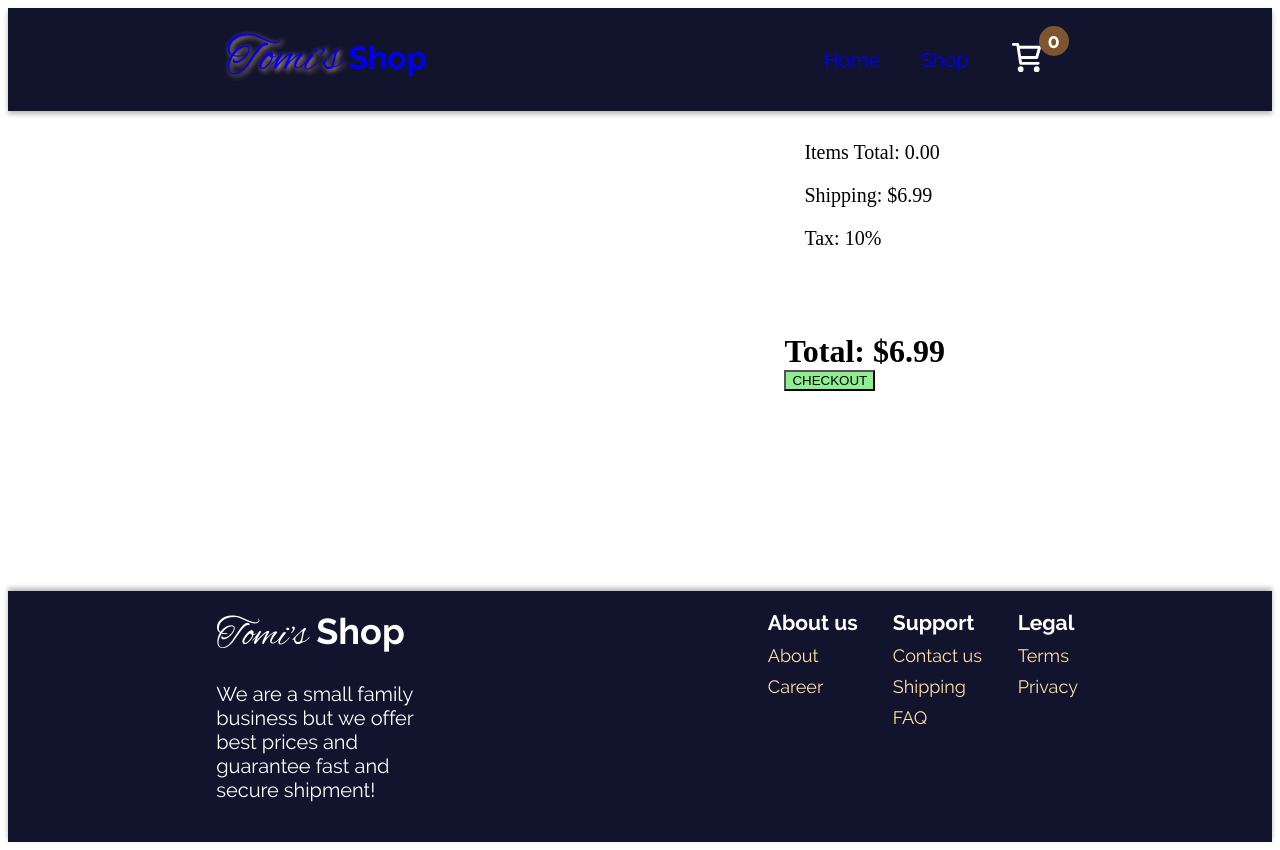
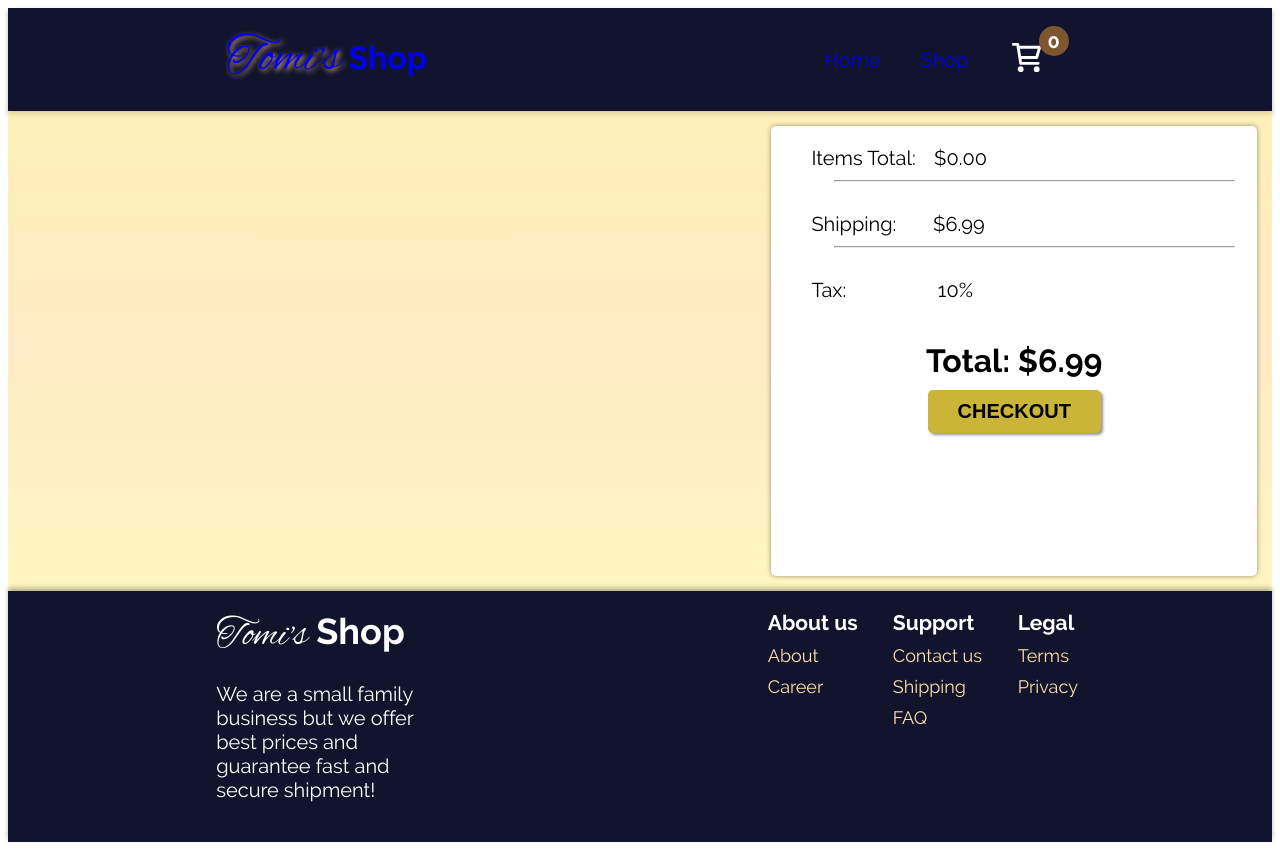
Before and after one commit to TRed91/ShoppingCart, a React (Vite) app: page /cart in a window 1280 px wide. Built offline with nearby package versions, Linux system fonts and the light colour scheme.

Commit message:
finish styling
add styling to checkout page

```diff
--- a/src/components/Cart/Cart.jsx
+++ b/src/components/Cart/Cart.jsx
@@ -37,9 +37,9 @@ const Cart = () => {
             </div>
             <div className={styles.checkoutContainer}>
                 <ul className={styles.priceBreakdown}>
-                    <li>Items Total: {itemsTotal.toFixed(2)}</li>
-                    <li>Shipping: ${shipping}</li>
-                    <li>Tax: 10%</li>
+                    <li>Items Total:&emsp;${itemsTotal.toFixed(2)} <hr /> </li>
+                    <li>Shipping:&emsp;&emsp;${shipping}<hr /></li>
+                    <li>Tax:&emsp;&emsp;&emsp;&emsp;&emsp;10%</li>
                 </ul>
                 <div className={styles.totalContainer}>
                     <h1>Total: ${((itemsTotal + (itemsTotal * 0.1)) + shipping).toFixed(2)}</h1>
--- a/src/components/Cart/Cart.module.css
+++ b/src/components/Cart/Cart.module.css
@@ -1,8 +1,25 @@
 .cartContainer{
+    --btnBoxShadow: 2px 2px 2px rgba(0, 0, 0, 0.344);
+
     display: flex;
+    gap: 20px;
 
-    padding: 10px;
+    padding: 15px;
     min-height: 60vh;
+
+    font-family: 'raleway','Segoe UI', Tahoma, Geneva, Verdana, sans-serif;
+
+    background: linear-gradient(0deg, rgba(255, 235, 124, 0.468) 0%, rgba(255, 215, 141, 0.51) 51%, rgba(255, 226, 122, 0.536) 100%);
+}
+
+.detailsContainer {
+    flex: 3;
+
+    display: flex;
+    flex-direction: column;
+    gap: 20px;
+    align-items: center;
+    justify-content: space-around;
 }
 
 .itemList{
@@ -12,29 +29,49 @@
     gap: 5px;
 }
 
+.price {
+    font-size: 25px;
+}
+
+hr {
+    width: 90%;
+}
+
 .checkoutContainer{
     flex: 2;
     display: flex;
     flex-direction: column;
+
+    border-radius: 5px;
+
+    background-color: white;
+    box-shadow: 0px 0px 5px #0000006c;
 }
 
 .itemcardContainer{
     box-sizing: content-box ;
 
+    display: flex;
+    justify-content: space-around;
+    align-items: center;
+
     height: 140px;
 
-    border: 1px solid;
+    box-shadow: 0px 0px 5px #0000006c;
     border-radius: 5px;
     display: flex;
     gap: 10px;
     padding: 10px;
+
+    background-color: white;
 }
 
 .image {
+    flex: 1;
+
     width: 70px;
     height: 100px;
     object-fit: contain;
-
 }
 
 .priceBreakdown{
@@ -52,14 +89,93 @@ li {
 .totalContainer {
     flex: 3;
     padding: 20px;
+    display: flex;
+    flex-direction: column;
+    align-items: center;
+    gap: 10px;
 }
 
 .checkoutButton {
-    background-color: lightgreen;
+    background-color: rgb(203, 181, 56);
+    border: none;
+    padding: 10px 30px;
+    font-size: 20px;
+    border-radius: 5px;
+    box-shadow: 2px 2px 3px #0000006c;
+    font-weight: bold;
+}
+
+.checkoutButton:hover {
+    background-color: rgb(243, 211, 26);
+}
+
+.checkoutButton:active {
+    box-shadow: inset 2px 2px 3px #00000069;
+    transform: translateY(3px);
 }
 
 .inputContainer {
     display: flex;
+    gap : 2px;
+}
+
+.editContainer {
+    flex: 1;
+    display: flex;
+    flex-direction: column;
+    align-items: center;
+    gap: 10px;
+}
+
+.arrowButton {
+    width: 35px;
+    height: 35px;
+    border: none;
+    background-color: #1d57b4;
+    color: white;
+    box-shadow: var(--btnBoxShadow);
+
+    font-size: 20px;
+
+    border-radius: 3px;
+}
+
+.arrowButton:hover {
+    background-color: #226de6;
+}
+
+.arrowButton:active {
+    box-shadow: inset 2px 2px 2px rgba(0, 0, 0, 0.344);
+}
+
+.deleteBtn {
+    display: flex;
+    align-items: center;
+
+    border: none;
+    background-color: #b41d1d;
+    color: white;
+    padding: 5px;
+    box-shadow: var(--btnBoxShadow);
+
+    font-size: 20px;
+
+    border-radius: 3px;
+}
+
+.deleteBtn:hover {
+    background-color: #da2d2d;
+}
+
+.deleteBtn:active {
+    box-shadow: inset 2px 2px 3px #00000059;
+}
+
+.deleteIcon {
+    height: 30px;
+    width: 30px;
+
+    filter: invert(100%);
 }
 
 @media (min-width: 480px) and (max-width: 1024px) {
@@ -78,7 +194,7 @@ li {
 
     .itemcardContainer{
         flex-direction: column;
-        height: 250px;
+        height:fit-content;
     }
 
 
--- a/src/components/Cart/ItemListCard.jsx
+++ b/src/components/Cart/ItemListCard.jsx
@@ -1,5 +1,6 @@
 import styles from './Cart.module.css';
 import { useEffect, useState } from 'react';
+import removeIcon from '../../assets/icons/cart-xmark-svgrepo-com.svg'
 
 const ItemListCart = ({details, update, remove}) => {
     const [numberOfItems, setNumberOfItems] = useState(details.numberOfItems);
@@ -13,21 +14,25 @@ const ItemListCart = ({details, update, remove}) => {
             <img src={details.image} alt="product-image" className={styles.image}/>
             <div className={styles.detailsContainer}>
                 <h3>{details.title}</h3>
-                <div>${details.price}</div>
-                <div>★{details.rating.rate}</div>
+                <div className={styles.price}>${details.price}</div>
+            </div>
+            <div className={styles.editContainer}>
                     <label>Items in cart: </label>
                     <div className={styles.inputContainer}>
                         <button onClick={() => {
                             setNumberOfItems(numberOfItems == 1 ? 1 : numberOfItems - 1)
-                        }}>⇩</button>
+                            }}
+                                className={styles.arrowButton}>⇩</button>
                         <input  type="number"
                                 value={numberOfItems}
                                 onChange={e => setNumberOfItems(e.target.value)}
-                            min="1"
-                            max="50"/>
-                    <button onClick={() => setNumberOfItems(numberOfItems + 1)}>⇧</button>
+                                min="1"/>
+                        <button onClick={() => setNumberOfItems(parseInt(numberOfItems) + 1)}
+                                className={styles.arrowButton}>⇧</button>
                     </div>
-                <button onClick={() => remove(details.id)}>Delete</button>
+                    <button onClick={() => remove(details.id)}
+                            className={styles.deleteBtn}><img src={removeIcon} alt="delet item button"
+                                                            className={styles.deleteIcon} /></button>
                 </div>
         </div>
     )
--- a/src/components/ShoppingPage/ShoppingPage.module.css
+++ b/src/components/ShoppingPage/ShoppingPage.module.css
@@ -1,5 +1,5 @@
 .container {
-    --btnBoxShaodw: 2px 2px 2px rgba(0, 0, 0, 0.344);
+    --btnBoxShadow: 2px 2px 2px rgba(0, 0, 0, 0.344);
 
     width: 100%;
 
@@ -87,7 +87,7 @@ img {
     border: none;
     background-color: #1d57b4;
     color: white;
-    box-shadow: var(--btnBoxShaodw);
+    box-shadow: var(--btnBoxShadow);
 
     border-radius: 3px;
 }
@@ -110,7 +110,7 @@ img {
     background-color: rgb(109, 189, 109);
     padding: 5px;
     border-radius: 3px;
-    box-shadow: var(--btnBoxShaodw);
+    box-shadow: var(--btnBoxShadow);
 }
 
 .addToCartIcon {
```
Lines whose indentation alone changed are shown as unchanged.
